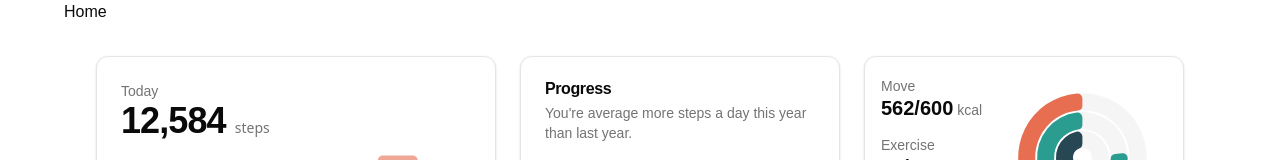
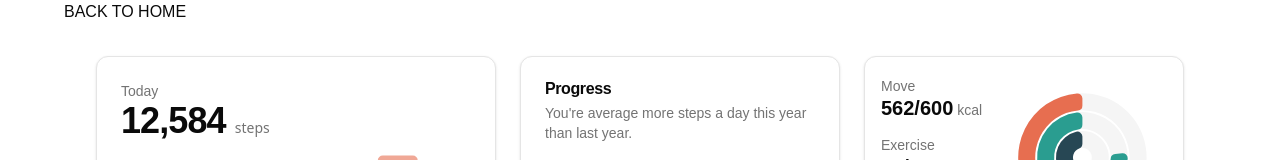
Before and after one commit to agusawa/demo-nextjs, a Next.js app: page /chart in a window 1280 px wide. Shown: the top 160 px of the page. Built offline with nearby package versions, Linux system fonts and the light colour scheme.

Commit message:
Refactor chart page: Update link text to "BACK TO HOME"

```diff
--- a/src/app/chart/page.tsx
+++ b/src/app/chart/page.tsx
@@ -39,7 +39,7 @@ export default function Charts() {
     <>
       <div className="max-w-6xl mx-auto">
         <Link href="/">
-        Home
+        BACK TO HOME
         </Link>
       </div>
     <div className="chart-wrapper mx-auto flex max-w-6xl flex-col flex-wrap items-start justify-center gap-6 p-6 sm:flex-row sm:p-8">
```
